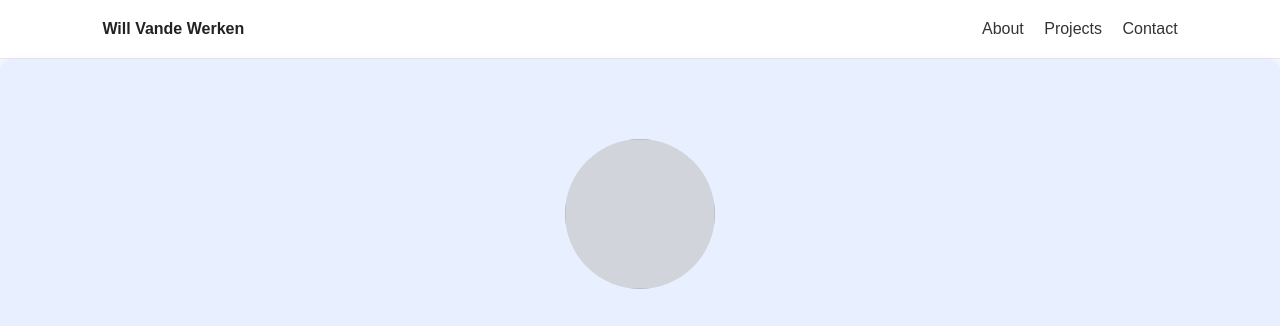
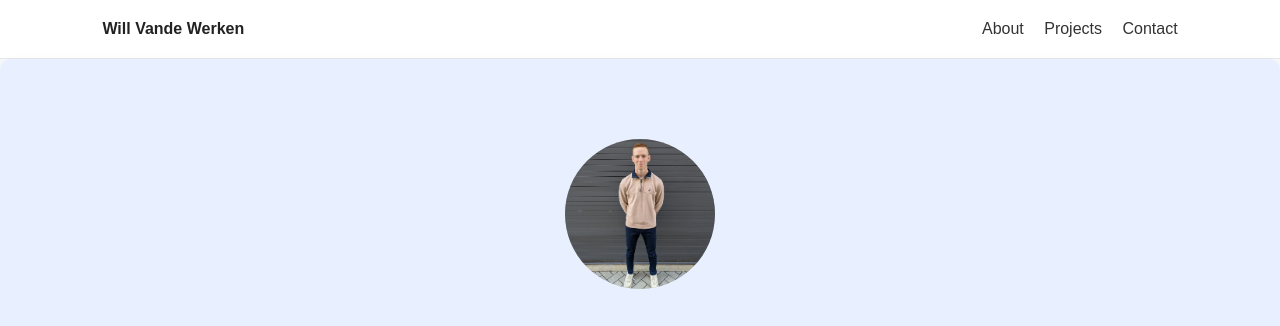
Before and after one commit to Willvw11/Willvw11.github.io, a plain HTML site: page index.html in a window 1280 px wide. Shown: the top 326 px of the page. Drawn offline with Linux system fonts and the light colour scheme.

Commit message:
Update index.html

```diff
--- a/index.html
+++ b/index.html
@@ -119,7 +119,7 @@
 
   <section class="hero">
     <!-- Replace the src value with your image URL, or remove this image tag. -->
-    <img src="aaaaaaaaaaaaaaaaaaaaaaaaaaaaaaaaaaaaaaaaaaa" >
+    <img src="Will Picture.jpg" >
     <h1>Hi, I’m Your Name</h1>
     <p>Insert a short description about yourself here.</p>
     <a class="button" href="#about">More about me</a>
```
